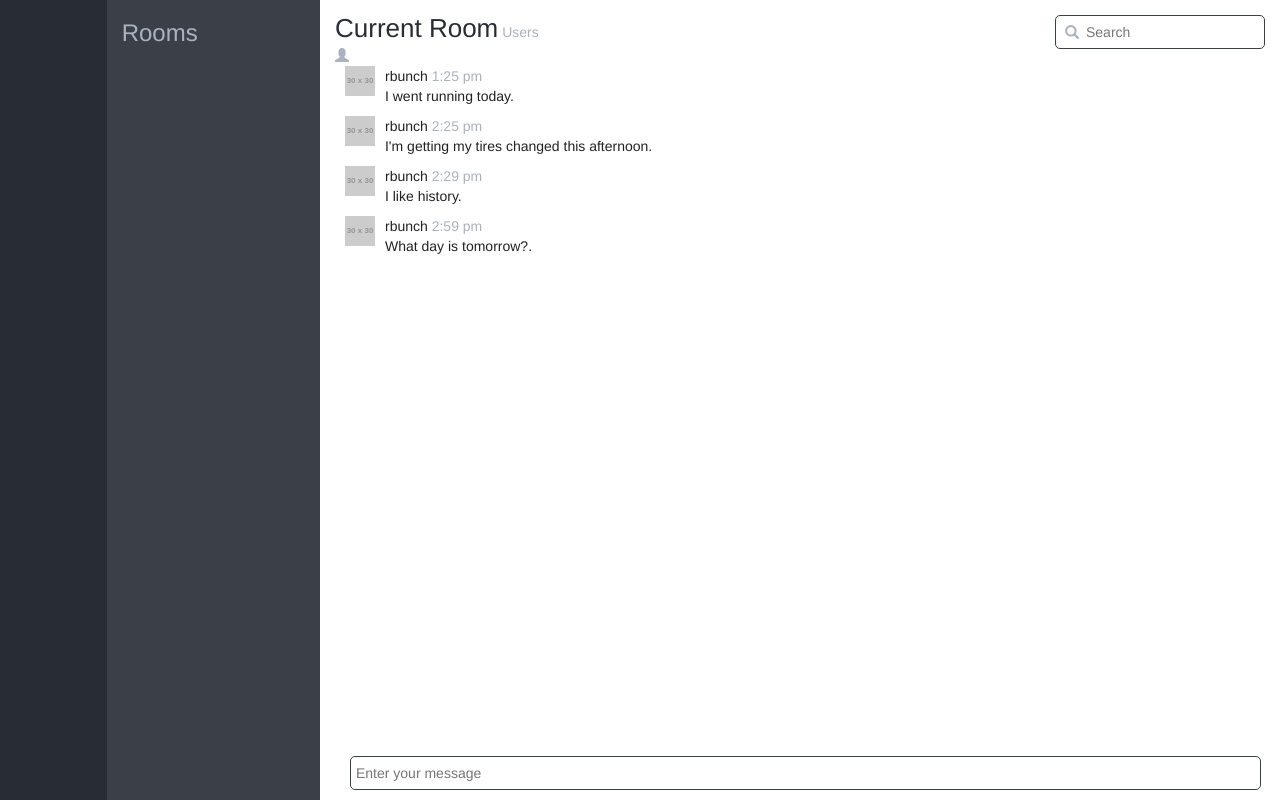
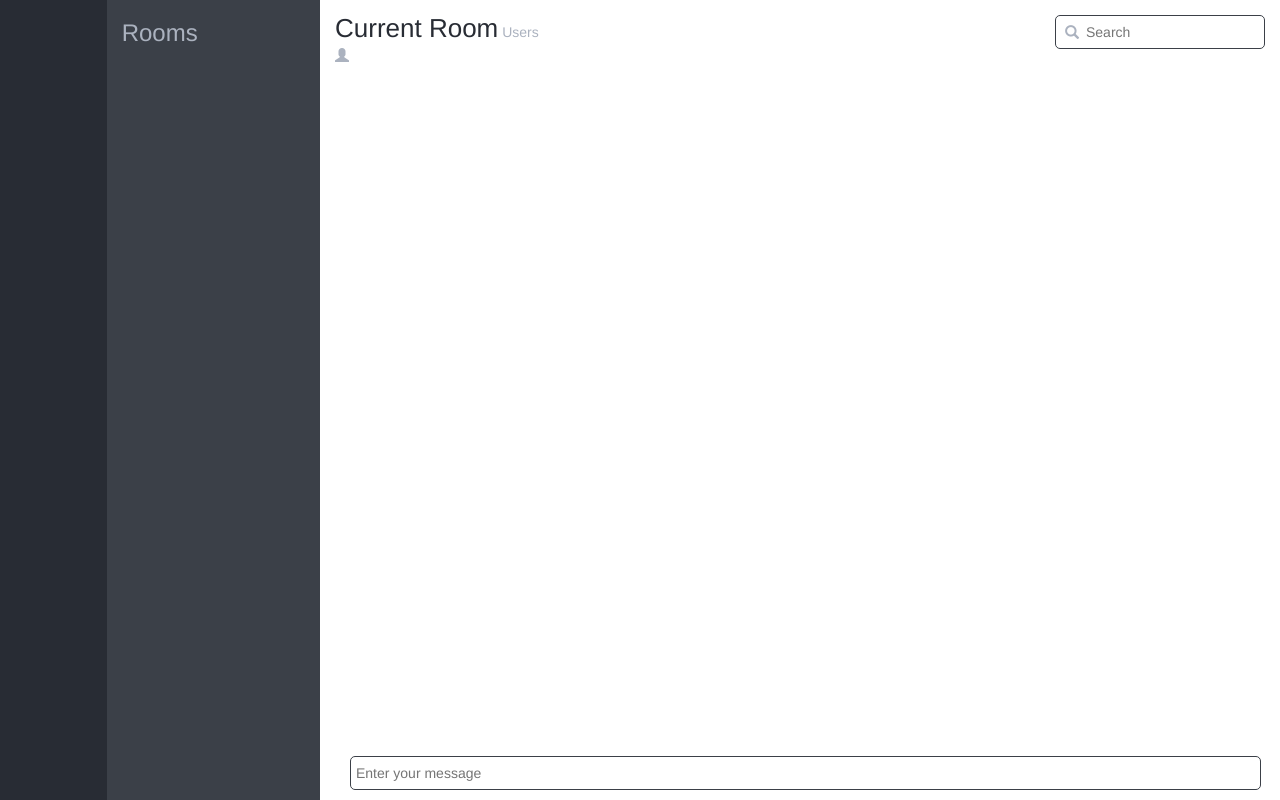
Before and after one commit to weilyuwang/Slack-Clone, a website: page public/chat.html in a window 1280 px wide. Drawn offline with nearby package versions, Linux system fonts and the light colour scheme; no server answers; placeholder pictures from the web are drawn by us.

Commit message:
:fire: load history messages

```diff
--- a/public/chat.html
+++ b/public/chat.html
@@ -45,45 +45,7 @@
         </form>
       </div>
       <ul id="messages" class="col-sm-12">
-        <li>
-          <div class="user-image">
-            <img src="https://via.placeholder.com/30" />
-          </div>
-          <div class="user-message">
-            <div class="user-name-time">rbunch <span>1:25 pm</span></div>
-            <div class="message-text">I went running today.</div>
-          </div>
-        </li>
-
-        <li>
-          <div class="user-image">
-            <img src="https://via.placeholder.com/30" />
-          </div>
-          <div class="user-message">
-            <div class="user-name-time">rbunch <span>2:25 pm</span></div>
-            <div class="message-text">
-              I'm getting my tires changed this afternoon.
-            </div>
-          </div>
-        </li>
-        <li>
-          <div class="user-image">
-            <img src="https://via.placeholder.com/30" />
-          </div>
-          <div class="user-message">
-            <div class="user-name-time">rbunch <span>2:29 pm</span></div>
-            <div class="message-text">I like history.</div>
-          </div>
-        </li>
-        <li>
-          <div class="user-image">
-            <img src="https://via.placeholder.com/30" />
-          </div>
-          <div class="user-message">
-            <div class="user-name-time">rbunch <span>2:59 pm</span></div>
-            <div class="message-text">What day is tomorrow?.</div>
-          </div>
-        </li>
+        <!-- JS WILL CHANGE THIS DYNAMICALLY -->
       </ul>
     </div>
   </div>
--- a/public/joinRoom.js
+++ b/public/joinRoom.js
@@ -8,4 +8,13 @@ function joinRoom(roomName) {
     ).innerHTML = `${newNumberOfMembers} <span class="glyphicon glyphicon-user"></span
     >`;
   });
+  nsSocket.on("historyCatchUp", (history) => {
+    const messageUl = document.querySelector("#messages");
+    messageUl.innerHTML = "";
+    history.forEach((msg) => {
+      const newMsg = buildHTML(msg);
+      const currentMessages = messageUl.innerHTML;
+      messageUl.innerHTML = currentMessages + newMsg;
+    });
+  });
 }
```
Also changed, not shown: server.js (+11 -4 lines).
